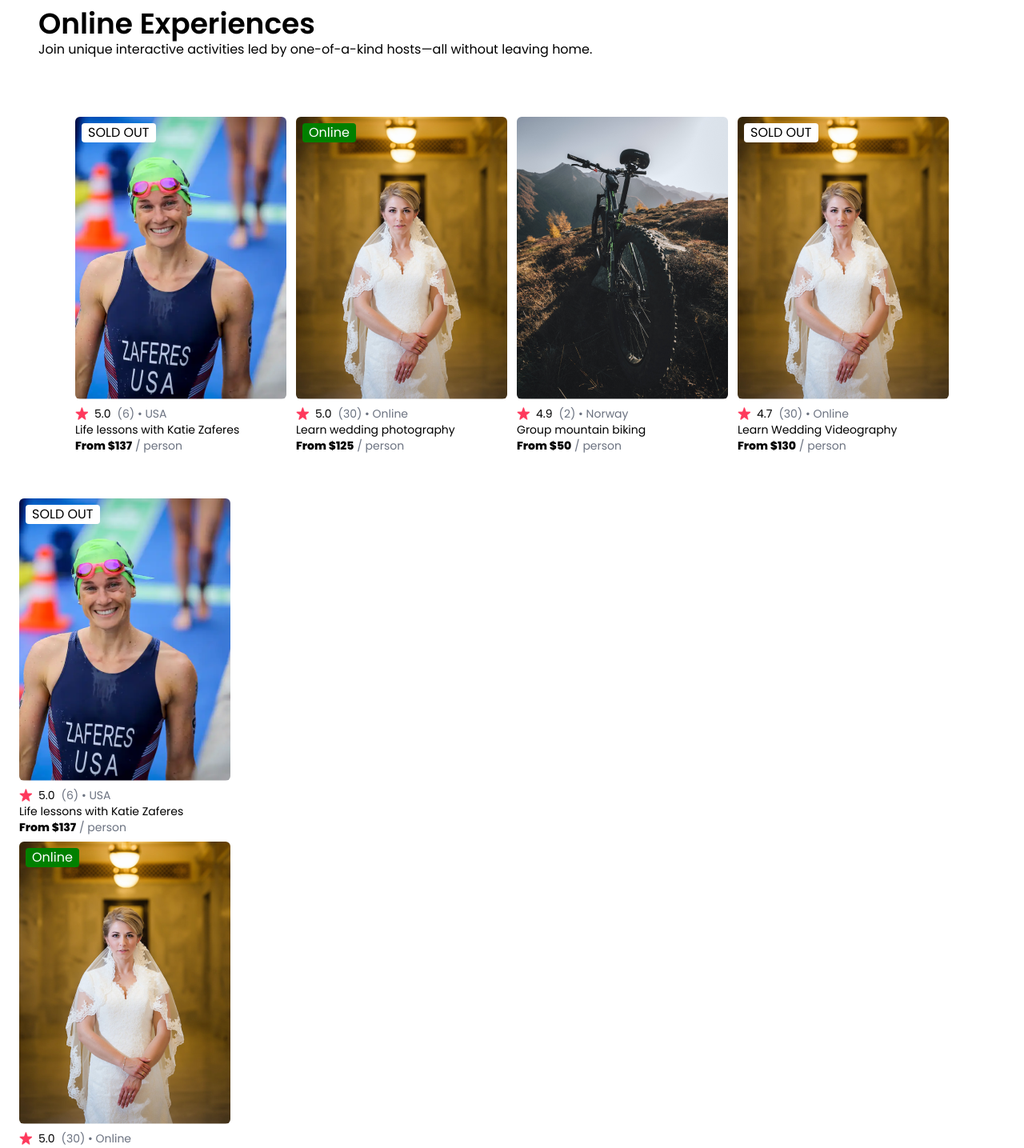
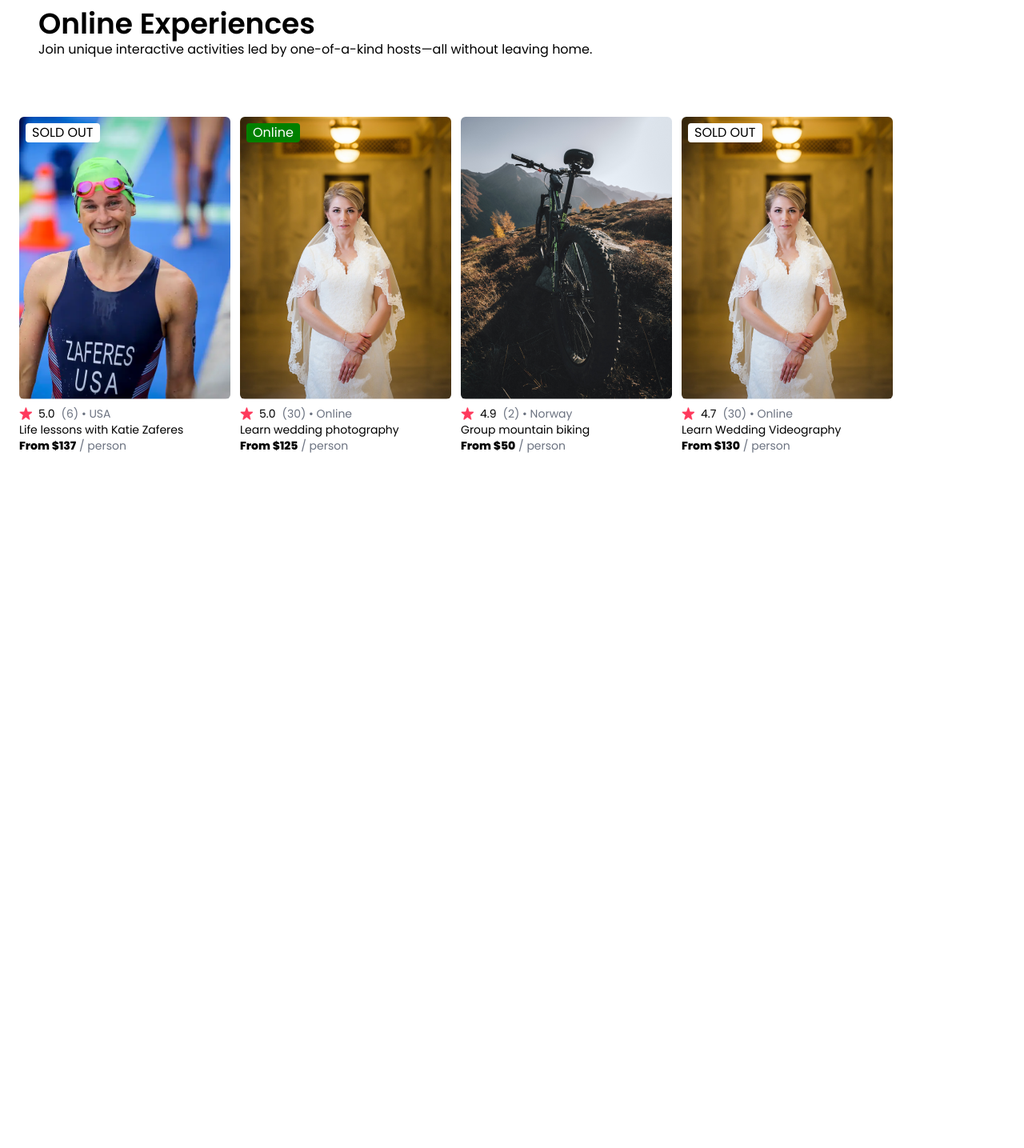
Before and after one commit to Idighekere/AirBnB-Landing-Page-Clone, a React (Vite) app: page / in a window 1280 px wide. Shown: the part 503-1938 px from the top of the page at 80% size. After the commit the page ends 1102 px from the top, so only its background shows below. Built offline with nearby package versions, Linux system fonts and the light colour scheme.

Commit message:
Update App.jsx

```diff
--- a/src/App.jsx
+++ b/src/App.jsx
@@ -5,8 +5,7 @@ import Card from "./components/Card";
 import data from "./components/data.js";
 
 const App = () => {
-  const cardData = data.map((card) => {
-    return (
+  const cardData = data.map((card) => (
     <Card
       img={card.img}
       location={card.location}
@@ -17,24 +16,28 @@ const App = () => {
       key={card.id}
       openSpot={card.openSpot}
     />
-    );
-  });
+  ));
+
   return (
-    <div className=" font-['Poppins']">
+    <div className="font-['Poppins']">
       <Navbar />
       <Hero />
-      <div className=" flex p-6 gap-3 overflow-hidden justify-center place-items-center">
-        {" "}
-        {cardData}
-      </div><div className="w-full grid-cols-12 p-6 gap-3 overflow-scroll justify-center">
-        {" "}
+
+      {/* Horizontal Scroll */}
+      <div className="flex p-6 gap-3 overflow-x-auto min-w-screen">
         {cardData}
       </div>
+
+      {/* If you want multiple rows with 4 cards each */}
+      {/* <div className="grid grid-cols-4 gap-3 p-6 overflow-x-auto min-w-screen">
+        {cardData}
+      </div> */}
     </div>
   );
 };
 
 export default App;
+
 
 const num = [1, 2, 3, 4, 5];
 const squared = num.map((square) => {
```
Lines whose indentation alone changed are shown as unchanged.
